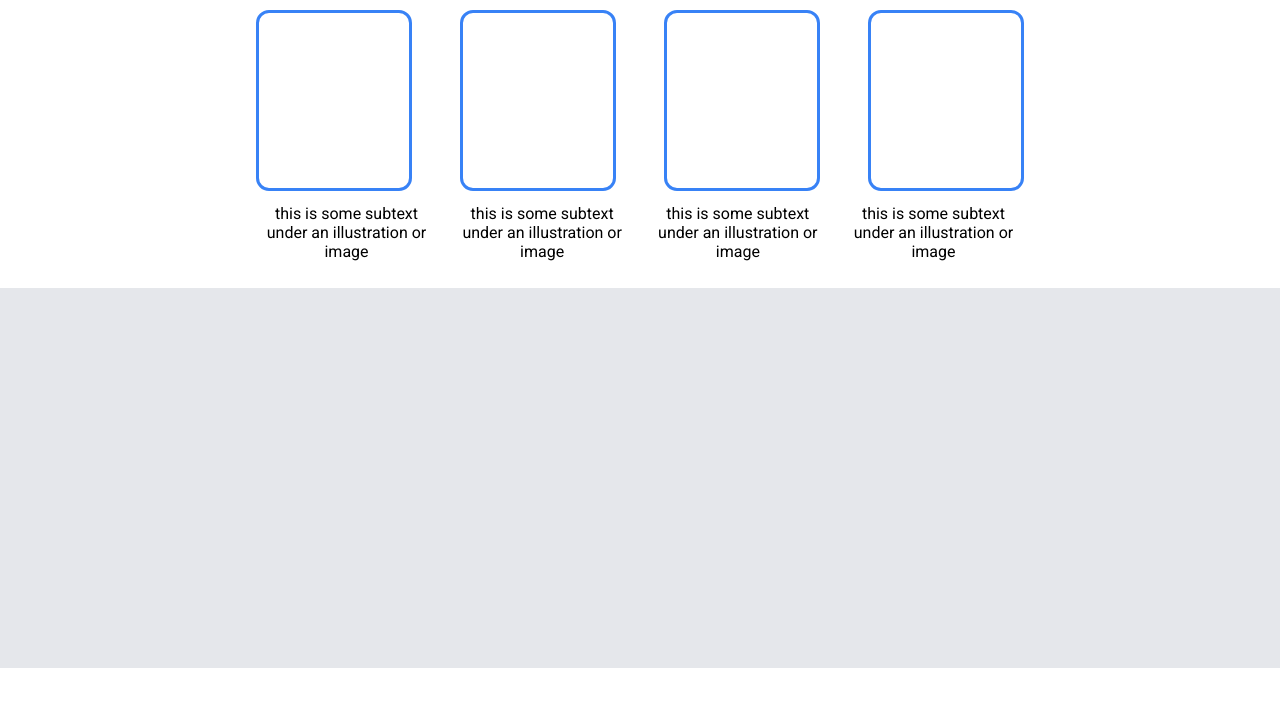
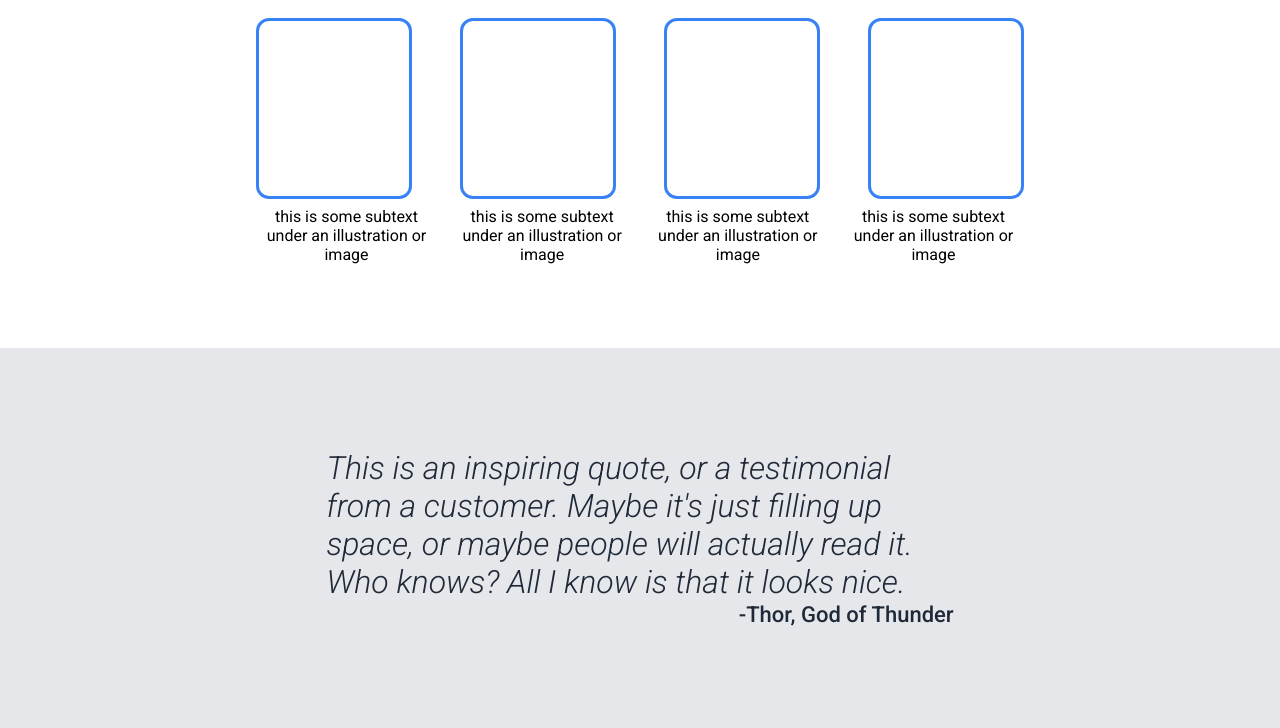
Before and after one commit to AIekam/landing-page, a plain HTML site: page index.html in a window 1280 px wide. Shown: the part 532-1260 px from the top of the page. Before the commit the page ends 1200 px from the top, so only its background shows below. Drawn offline with Linux system fonts and the light colour scheme.

Commit message:
Finish quote section

```diff
--- a/index.html
+++ b/index.html
@@ -55,10 +55,16 @@
 
     <div class="quote-box-box">
         <div class="quote-box">
+            <div class="quote"><i>This is an inspiring quote, or a testimonial from a customer. Maybe it's just filling up space, or maybe people will actually read it. Who knows? All I know is that it looks nice.</i></div>
+            <div class="signature">-Thor, God of Thunder</div>
+        </div>
+    </div>
+
+    <div class="action-box-box">
+        <div class="action-box">
             <div></div>
         </div>
     </div>
-    <div class="action-box"></div>
     <div class="footer"></div>
 </body>
 </html>
--- a/style.css
+++ b/style.css
@@ -118,7 +118,7 @@ img {
 
 .info-box-box {
     width: 100vw;
-    height: 380px;
+    height: 440px;
     display: flex;
     justify-content: center;
 }
@@ -129,6 +129,7 @@ img {
     display: flex;
     flex-direction: column;
     justify-content: center;
+    margin-top: 8px;
 }
 
 .info-header {
@@ -136,7 +137,7 @@ img {
     text-align: center;
     font-weight: bolder;
     color: #1F2937;
-    padding: 0 0 40px 0;
+    padding: 0 0 34px 0;
 }
 
 .info-img-box {
@@ -157,7 +158,7 @@ img {
 .info-img-text {
     display: flex;
     justify-content: space-between;
-    margin: 13px 0 0 0;
+    margin: 8px 0 0 0;
     text-align: center;
 }
 
@@ -169,4 +170,30 @@ img {
     background-color: #E5E7EB;
     height: 380px;
     width: 100%;
+    display: flex;
+    justify-content: center;
+    align-items: center;
 }
+
+.quote-box {
+    width: 49vw;
+    display: flex;
+    flex-direction: column;
+    position: relative;
+}
+
+.quote {
+    font-size: 32px;
+    font-weight: 300;
+    color: #1F2937;
+    padding-bottom: 26px;
+}
+
+.signature {
+    font-size: 22px;
+    font-weight: 500;
+    color: #1F2937;
+    position: absolute;
+    right: 0;
+    bottom: 0;
+}
```
